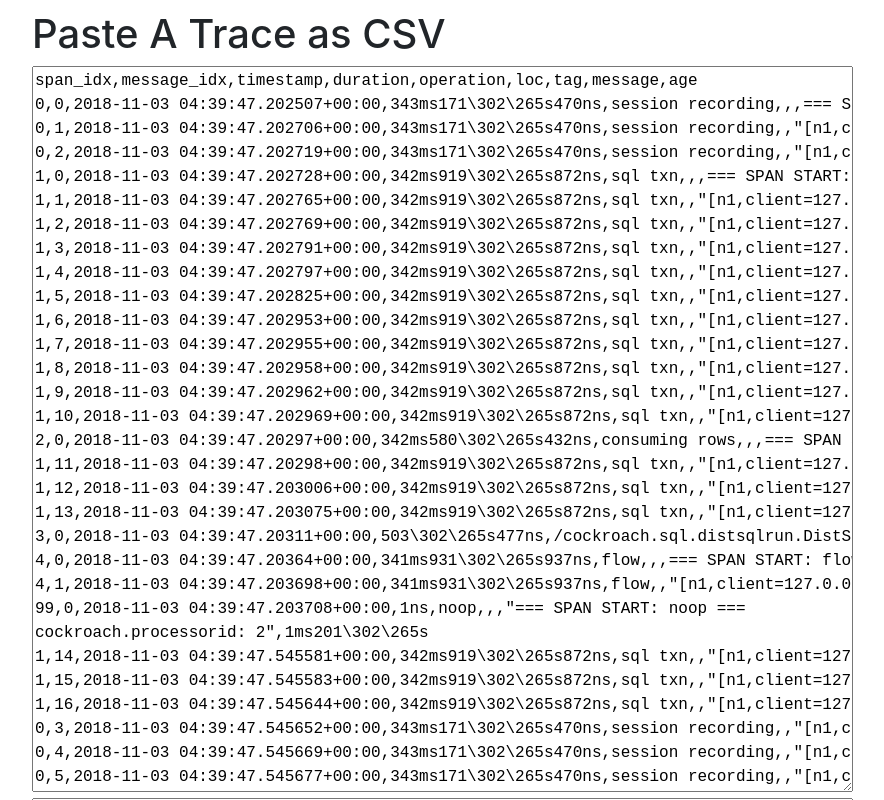
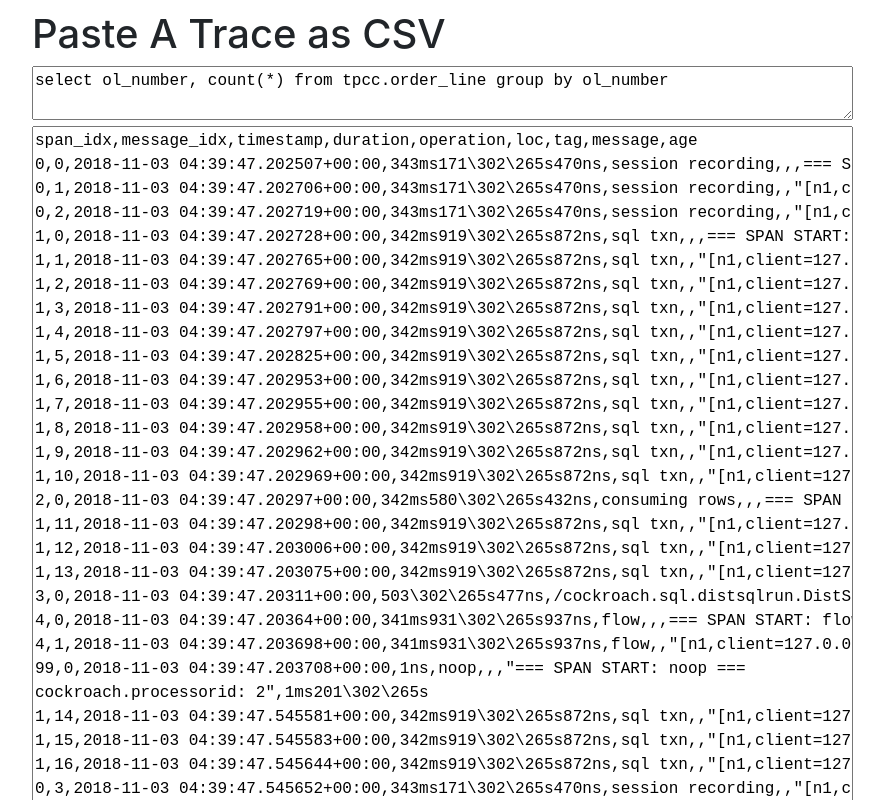
Before and after one commit to cockroachdb/dist-trace-viewer, a React (Create React App) app: page / in a window 1280 px wide. Shown: the top 800 px of the page, without its empty margins (18-902 px from the left). Built offline with nearby package versions, Linux system fonts and the light colour scheme.

Commit message:
plumb query through as well
gah, need the logical plan

```diff
--- a/src/App.tsx
+++ b/src/App.tsx
@@ -9,6 +9,7 @@ import { QueryPlan } from "./planView/model";
 import examples from "./examples";
 
 interface AppState {
+  queryText: string;
   // Trace stuff.
   traceText: string;
   traceParseError: Error | null;
@@ -23,6 +24,7 @@ class App extends React.Component<{}, AppState> {
   constructor(props: {}) {
     super(props);
     this.state = {
+      queryText: examples[0].query,
       traceText: examples[0].trace,
       traceParseError: null,
       trace: null,
@@ -41,6 +43,12 @@ class App extends React.Component<{}, AppState> {
   handleChangePlanURLText = (evt: React.FormEvent<HTMLTextAreaElement>) => {
     this.setState({
       planURLText: evt.currentTarget.value,
+    });
+  }
+
+  handleChangeQueryText = (evt: React.FormEvent<HTMLTextAreaElement>) => {
+    this.setState({
+      queryText: evt.currentTarget.value,
     });
   }
 
@@ -76,6 +84,7 @@ class App extends React.Component<{}, AppState> {
 
   handleExample = () => {
     this.setState({
+      queryText: examples[0].query,
       traceText: examples[0].trace,
       planURLText: examples[0].explain,
     });
@@ -92,6 +101,13 @@ class App extends React.Component<{}, AppState> {
       return (
         <div style={{ paddingLeft: 50, paddingTop: 10 }}>
           <h1>Paste A Trace as CSV</h1>
+          <textarea
+            value={this.state.queryText}
+            style={{ fontFamily: "monospace", whiteSpace: "pre" }}
+            cols={80}
+            onChange={this.handleChangeQueryText}
+          />
+          <br />
           <textarea
             value={this.state.traceText}
             onChange={this.handleChangeTraceText}
@@ -138,6 +154,7 @@ class App extends React.Component<{}, AppState> {
 
     return (
       <TraceAndSidebar
+        query={this.state.queryText}
         trace={this.state.trace}
         plan={this.state.queryPlan}
         onClear={this.handleClearTrace}
--- a/src/TraceAndSidebar.tsx
+++ b/src/TraceAndSidebar.tsx
@@ -19,6 +19,7 @@ function indexById(trace: TraceNode) {
 const indexByIdSelector = createSelector((t: TraceNode) => t, indexById);
 
 interface TraceAndSidebarProps {
+  query: string,
   trace: TraceNode;
   plan: QueryPlan;
   onClear: () => void;
@@ -99,7 +100,7 @@ class TraceAndSidebar extends Component<TraceAndSidebarProps, TraceAndSidebarSta
         title={
           <React.Fragment>
             <span style={{ paddingRight: 5 }}>
-              Trace: {this.props.trace.timestamp.toString()}
+              Query: <code>{this.props.query}</code>
             </span>
             <button onClick={this.props.onClear} className="btn btn-secondary btn-sm">Clear</button>
           </React.Fragment>
```
